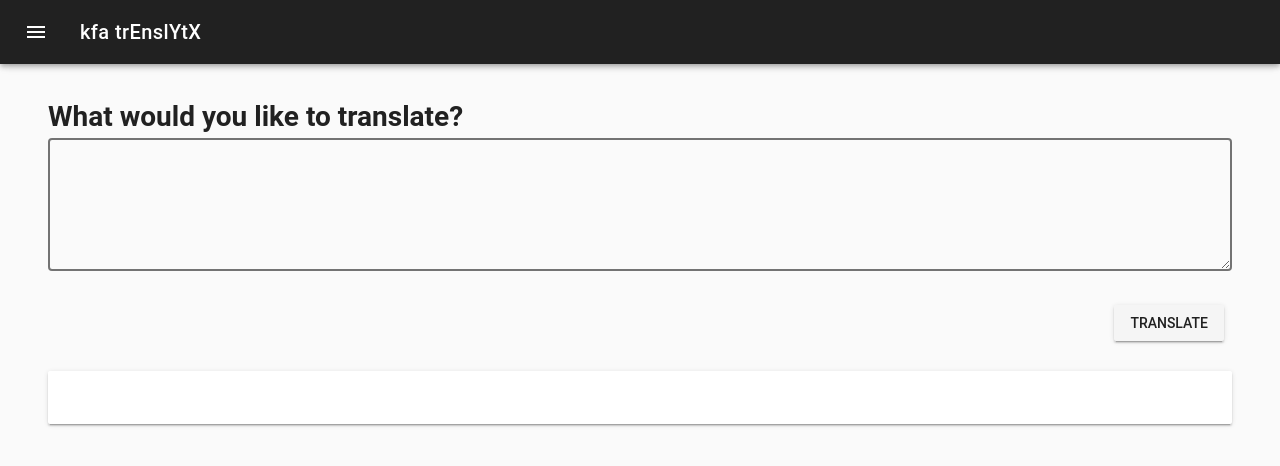
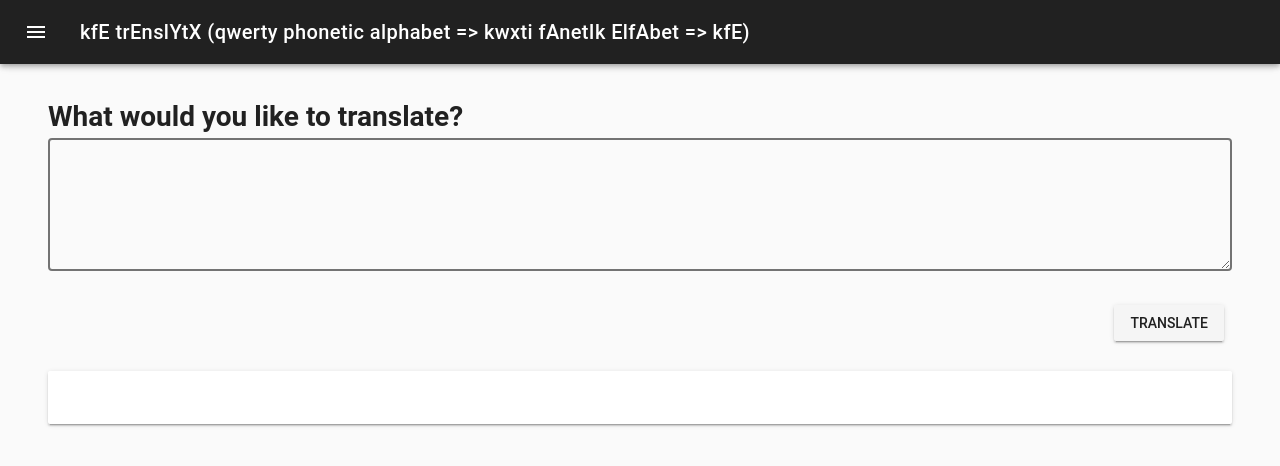
Before and after one commit to jlaustill/kfa-ui, a Vue app: page / in a window 1280 px wide. Shown: the top 466 px of the page. Built offline with nearby package versions, Linux system fonts and the light colour scheme.

Commit message:
kfa was wrong all along haha

```diff
--- a/src/components/Toolbar.vue
+++ b/src/components/Toolbar.vue
@@ -8,7 +8,7 @@
         @click="drawer = !drawer"
       />
       <v-toolbar-title>
-        <span>kfa trEnslYtX</span>
+        <span>kfE trEnslYtX (qwerty phonetic alphabet => kwxti fAnetIk ElfAbet => kfE)</span>
       </v-toolbar-title>
     </v-toolbar>
 
```
